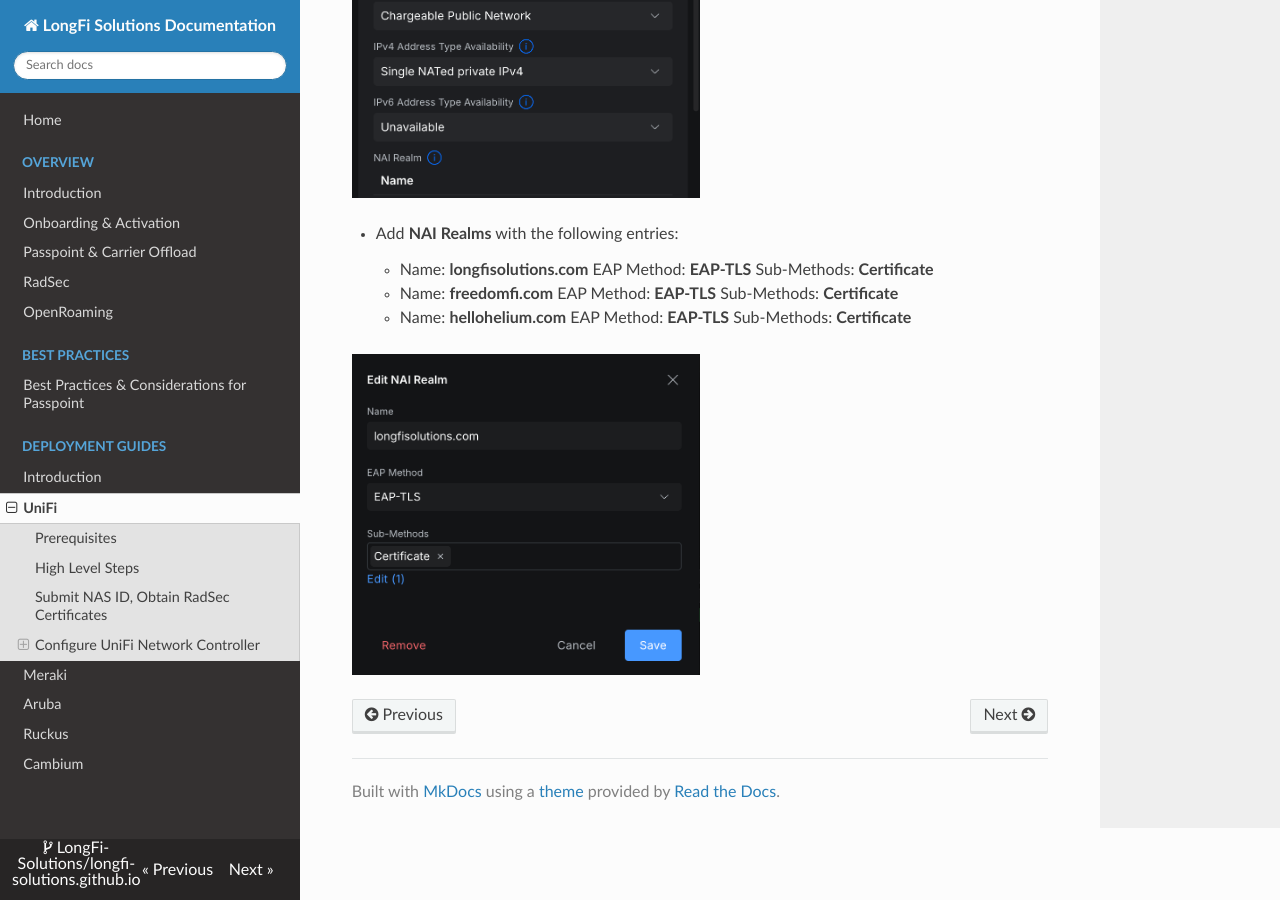
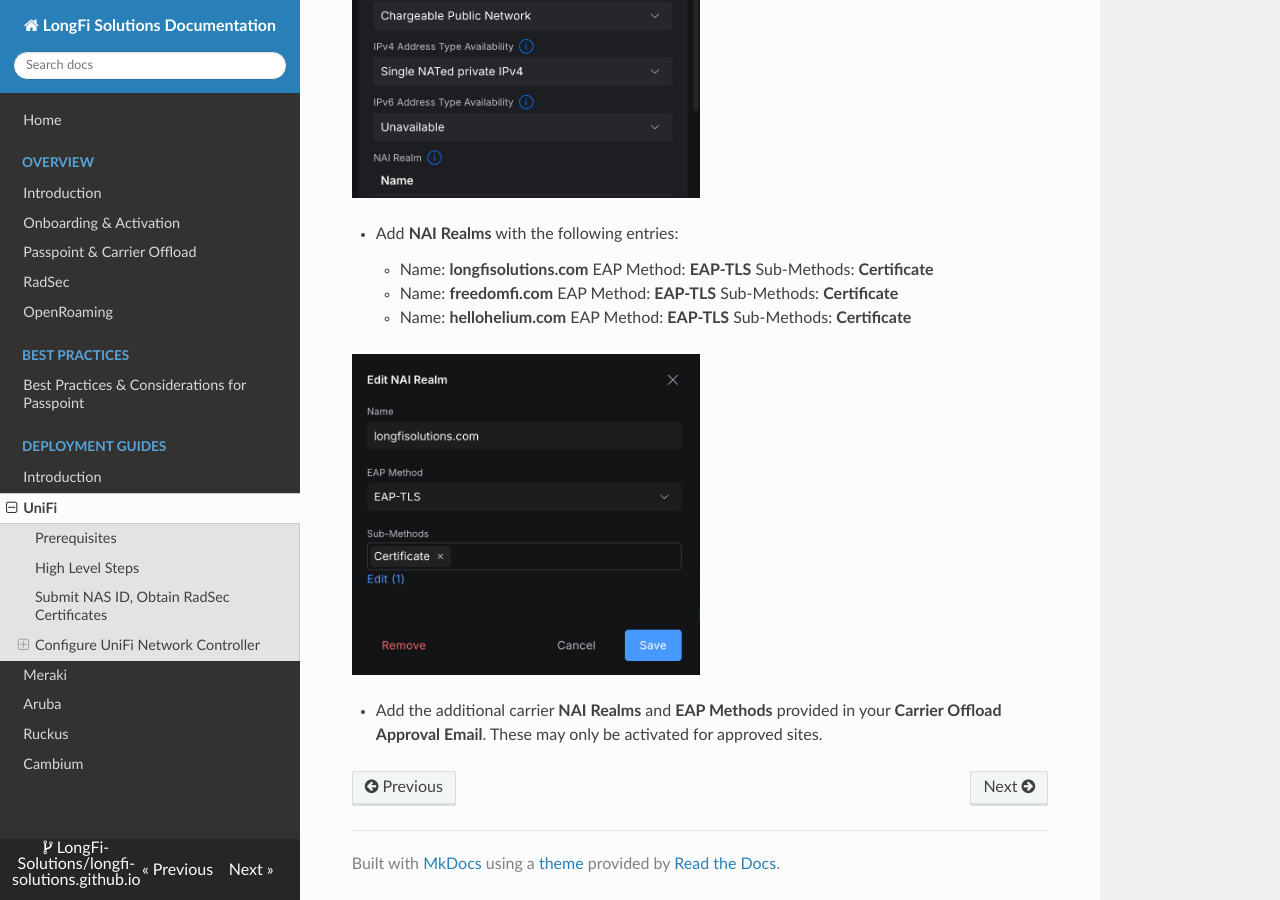
Before and after one commit to LongFi-Solutions/longfi-solutions.github.io, an MkDocs documentation site: the page built from docs/deployment/unifi.md, in a window 1280 px wide and 900 px high, scrolled down 5830 px. Built offline with MkDocs 1.6.1, drawn with Linux system fonts in a browser that asks for light colours; nearby versions of some CDN libraries.

Commit message:
Update Deployment Guides “unifi”

```diff
--- a/docs/deployment/unifi.md
+++ b/docs/deployment/unifi.md
@@ -118,3 +118,5 @@ Navigate to the Settings in the sidebar, choose WiFi, then press Create New
     - Name: **hellohelium.com** EAP Method: **EAP-TLS** Sub-Methods: **Certificate**
 
 ![](/assets/images/7%20-%20Create%20SSID%203%20-%20NAI%20Realms.png){ .img-md }
+
+- Add the additional carrier **NAI Realms** and **EAP Methods** provided in your **Carrier Offload Approval Email**.  These may only be activated for approved sites.
```
